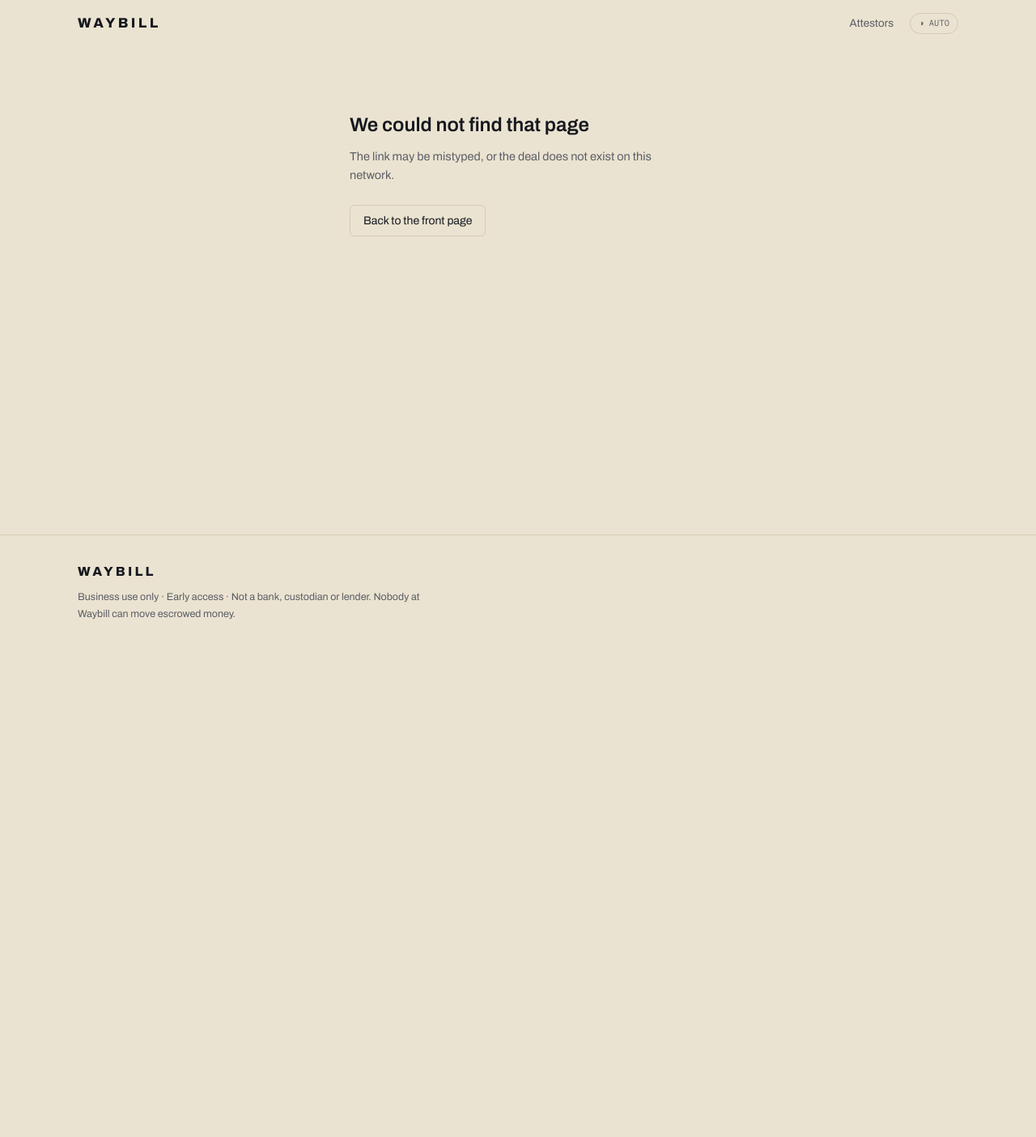
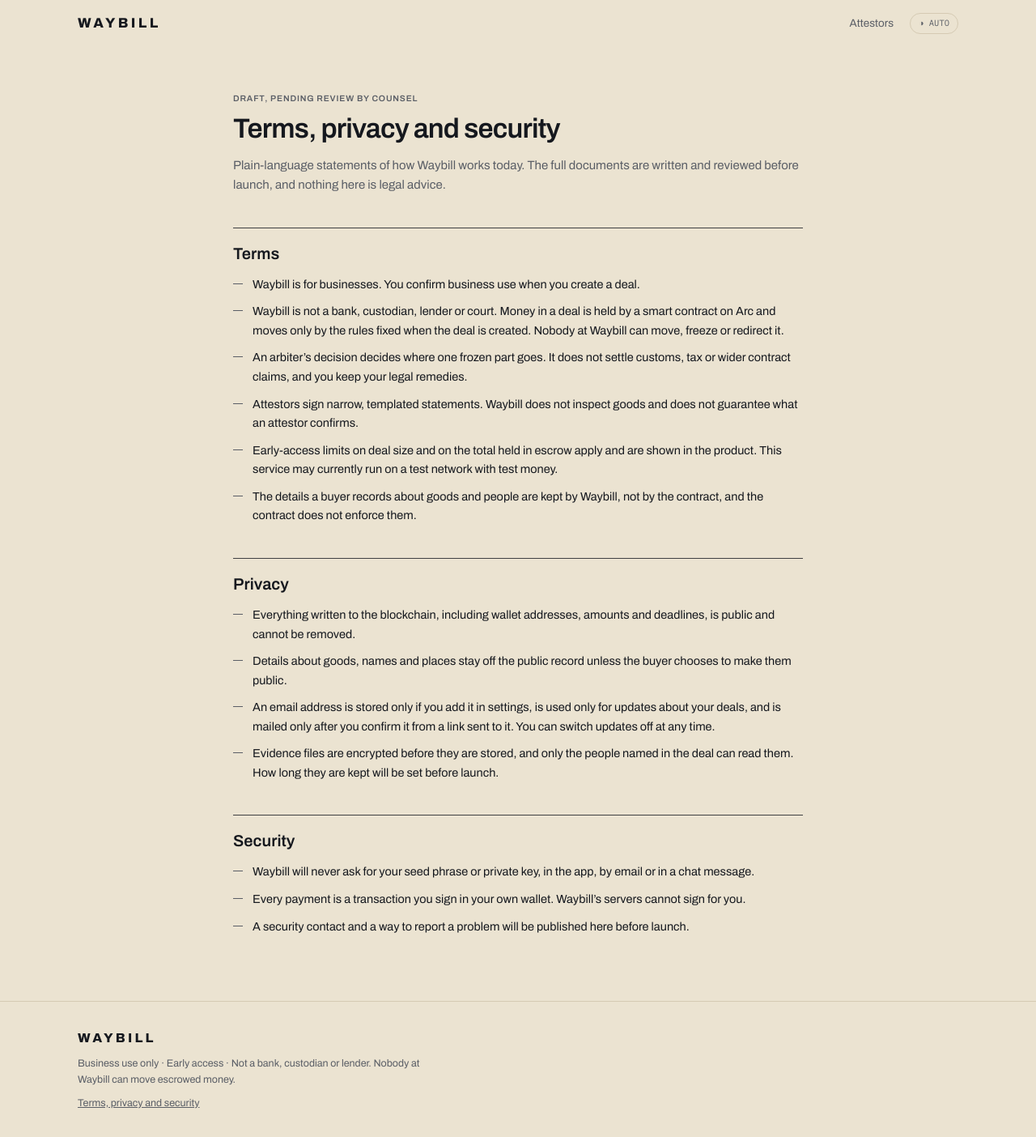
Before and after one commit to AduAkorful/Waybill, a Next.js app in the folder apps/web/: page /legal in a window 1280 px wide. Before the commit this address had no page. Shown: the whole page at 81% size. Before the commit the page ends 800 px from the top, so only its background shows below. Built offline with nearby package versions, Linux system fonts and the light colour scheme.

Commit message:
Web: draft terms, privacy and security page

```diff
--- /dev/null
+++ b/apps/web/src/app/legal/page.tsx
@@ -0,0 +1,72 @@
+import type { Metadata } from 'next'
+import { PublicShell } from '@/ui/PublicShell'
+
+export const metadata: Metadata = {
+  title: 'Terms, privacy and security',
+  description: 'Plain-language summary of how Waybill works and what it does not do. A draft pending review by counsel.',
+}
+
+/**
+ * Plain statements of how the product behaves today. They promise nothing the software does not do: where a policy
+ * (retention periods, a security contact) is not decided yet, the text says so instead of inventing one.
+ */
+const sections = [
+  {
+    id: 'terms',
+    title: 'Terms',
+    points: [
+      'Waybill is for businesses. You confirm business use when you create a deal.',
+      'Waybill is not a bank, custodian, lender or court. Money in a deal is held by a smart contract on Arc and moves only by the rules fixed when the deal is created. Nobody at Waybill can move, freeze or redirect it.',
+      'An arbiter’s decision decides where one frozen part goes. It does not settle customs, tax or wider contract claims, and you keep your legal remedies.',
+      'Attestors sign narrow, templated statements. Waybill does not inspect goods and does not guarantee what an attestor confirms.',
+      'Early-access limits on deal size and on the total held in escrow apply and are shown in the product. This service may currently run on a test network with test money.',
+      'The details a buyer records about goods and people are kept by Waybill, not by the contract, and the contract does not enforce them.',
+    ],
+  },
+  {
+    id: 'privacy',
+    title: 'Privacy',
+    points: [
+      'Everything written to the blockchain, including wallet addresses, amounts and deadlines, is public and cannot be removed.',
+      'Details about goods, names and places stay off the public record unless the buyer chooses to make them public.',
+      'An email address is stored only if you add it in settings, is used only for updates about your deals, and is mailed only after you confirm it from a link sent to it. You can switch updates off at any time.',
+      'Evidence files are encrypted before they are stored, and only the people named in the deal can read them. How long they are kept will be set before launch.',
+    ],
+  },
+  {
+    id: 'security',
+    title: 'Security',
+    points: [
+      'Waybill will never ask for your seed phrase or private key, in the app, by email or in a chat message.',
+      'Every payment is a transaction you sign in your own wallet. Waybill’s servers cannot sign for you.',
+      'A security contact and a way to report a problem will be published here before launch.',
+    ],
+  },
+] as const
+
+export default function Legal() {
+  return (
+    <PublicShell>
+      <main className="mx-auto max-w-3xl px-4 pt-8 pb-20 md:px-8 md:pt-14">
+        <p className="label">Draft, pending review by counsel</p>
+        <h1 className="mt-2 text-[34px] leading-tight font-semibold tracking-tight">Terms, privacy and security</h1>
+        <p className="mt-3 text-[15px] leading-relaxed text-graphite">
+          Plain-language statements of how Waybill works today. The full documents are written and reviewed before launch, and nothing here is legal advice.
+        </p>
+        {sections.map((s) => (
+          <section key={s.id} id={s.id} aria-labelledby={`${s.id}-h`} className="mt-10 scroll-mt-20 border-t border-ink/80 pt-4">
+            <h2 id={`${s.id}-h`} className="text-[20px] font-semibold">{s.title}</h2>
+            <ul className="mt-3 space-y-2.5 text-[14.5px] leading-relaxed">
+              {s.points.map((p) => (
+                <li key={p} className="flex gap-3">
+                  <span aria-hidden className="mt-[10px] h-px w-3 shrink-0 bg-graphite" />
+                  {p}
+                </li>
+              ))}
+            </ul>
+          </section>
+        ))}
+      </main>
+    </PublicShell>
+  )
+}
--- a/apps/web/src/ui/PublicShell.tsx
+++ b/apps/web/src/ui/PublicShell.tsx
@@ -21,6 +21,7 @@
         <div className="mx-auto max-w-6xl px-4 py-8 text-[12.5px] leading-relaxed text-graphite md:px-8">
           <Wordmark className="text-[13px] text-ink" />
           <p className="mt-2 max-w-md">Business use only · Early access · Not a bank, custodian or lender. Nobody at Waybill can move escrowed money.</p>
+          <p className="mt-2"><Link href="/legal" className="underline">Terms, privacy and security</Link></p>
         </div>
       </footer>
     </div>
```
